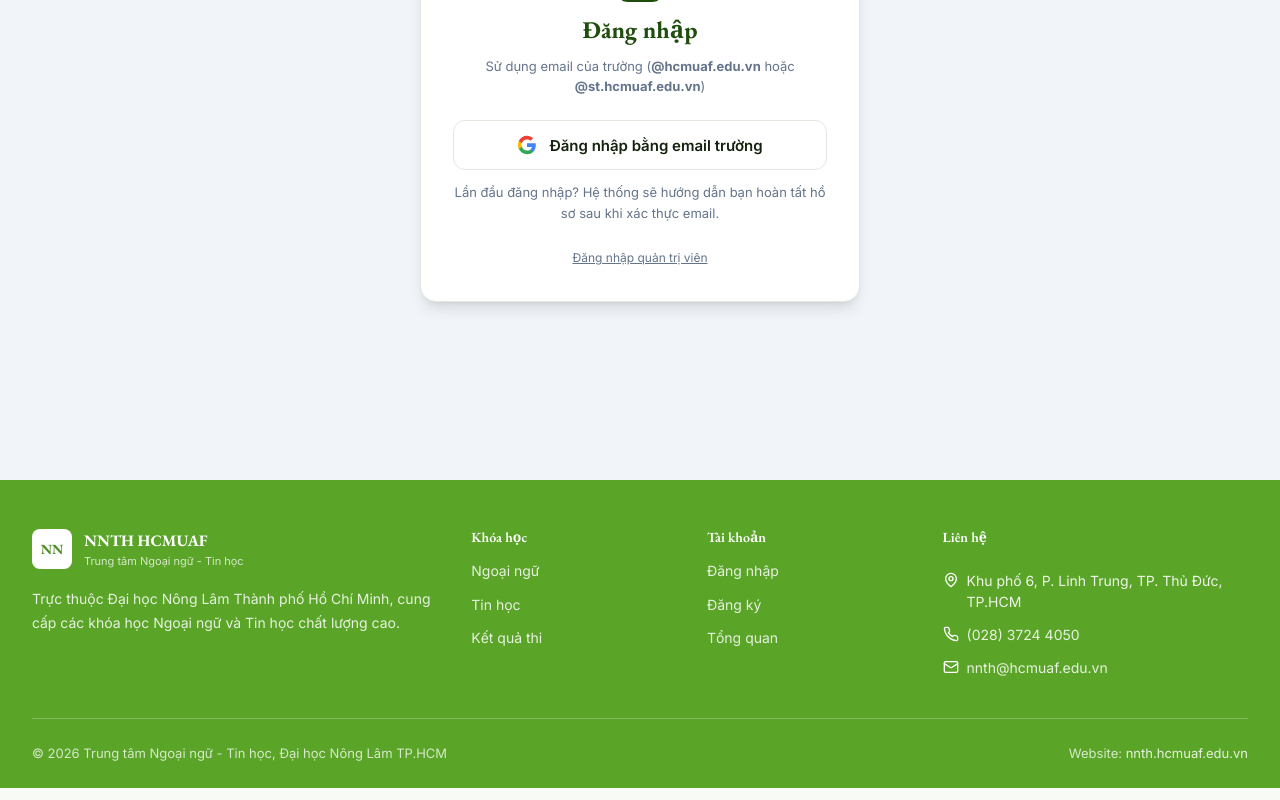
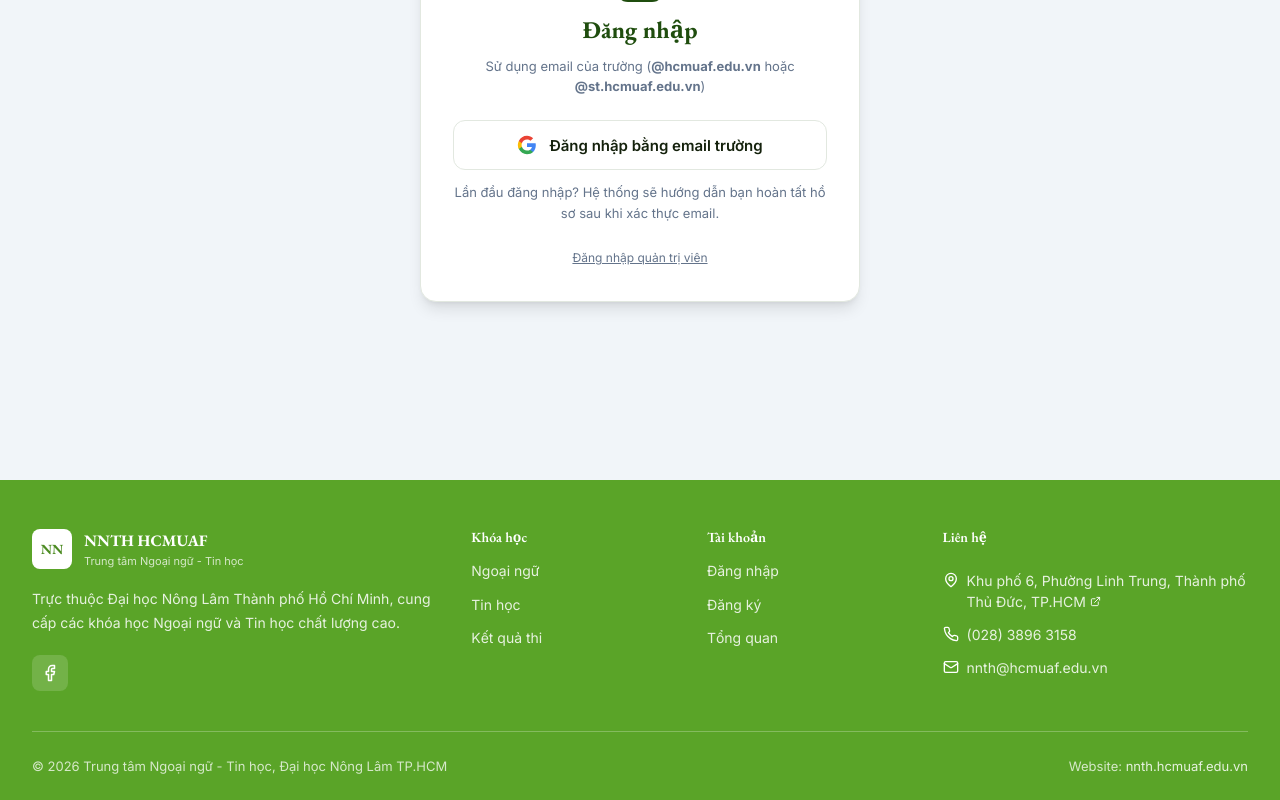
Before and after one commit to liemnh727706/nnth, a React (Create React App) app in the folder client/: page /login in a window 1280 px wide. Shown: the part 409-1209 px from the top of the page. Built offline with nearby package versions, Linux system fonts and the light colour scheme; no server answers.

Commit message:
feat: modal thông báo có nút phóng to/thu nhỏ/đóng; footer đọc từ Admin config + thêm mapUrl, facebook, zalo, youtube

```diff
--- a/client/src/components/common/Footer.jsx
+++ b/client/src/components/common/Footer.jsx
@@ -1,24 +1,45 @@
 import React from 'react';
 import { Link } from 'react-router-dom';
-import { MapPin, Phone, Mail } from 'lucide-react';
+import { MapPin, Phone, Mail, Facebook, Youtube, MessageCircle, ExternalLink } from 'lucide-react';
+import { useSiteConfig } from '../../context/SiteConfigContext';
 import styles from './Footer.module.css';
 
 export default function Footer() {
+  const { SITE, FOOTER } = useSiteConfig();
+
+  const socials = [
+    { url: FOOTER.facebook, icon: Facebook, label: 'Facebook' },
+    { url: FOOTER.zalo, icon: MessageCircle, label: 'Zalo' },
+    { url: FOOTER.youtube, icon: Youtube, label: 'YouTube' },
+  ].filter(s => s.url);
+
   return (
     <footer className={styles.footer} role="contentinfo">
       <div className="container">
         <div className={styles.grid}>
           <div className={styles.brand}>
             <div className={styles.logo}>
-              <div className={styles.logoMark}>NN</div>
+              <div className={styles.logoMark}>{SITE.logoMark || 'NN'}</div>
               <div>
-                <div className={styles.logoMain}>NNTH HCMUAF</div>
-                <div className={styles.logoSub}>Trung tâm Ngoại ngữ - Tin học</div>
+                <div className={styles.logoMain}>{SITE.shortName} HCMUAF</div>
+                <div className={styles.logoSub}>{SITE.name}</div>
               </div>
             </div>
-            <p className={styles.desc}>
-              Trực thuộc Đại học Nông Lâm Thành phố Hồ Chí Minh, cung cấp các khóa học Ngoại ngữ và Tin học chất lượng cao.
-            </p>
+            <p className={styles.desc}>{FOOTER.description}</p>
+            {socials.length > 0 && (
+              <div style={{ display: 'flex', gap: 10, marginTop: 4 }}>
+                {socials.map(({ url, icon: Icon, label }) => (
+                  <a key={label} href={url} target="_blank" rel="noopener noreferrer" aria-label={label}
+                    style={{
+                      display: 'flex', alignItems: 'center', justifyContent: 'center',
+                      width: 36, height: 36, borderRadius: 8,
+                      background: 'rgba(255,255,255,0.15)', color: '#fff',
+                    }}>
+                    <Icon size={18} />
+                  </a>
+                ))}
+              </div>
+            )}
           </div>
 
           <div className={styles.links}>
@@ -43,22 +64,28 @@ export default function Footer() {
             <h3 className={styles.linkTitle}>Liên hệ</h3>
             <div className={styles.contactItem}>
               <MapPin size={16} aria-hidden="true" />
-              <span>Khu phố 6, P. Linh Trung, TP. Thủ Đức, TP.HCM</span>
+              {FOOTER.mapUrl ? (
+                <a href={FOOTER.mapUrl} target="_blank" rel="noopener noreferrer" title="Mở bản đồ">
+                  {FOOTER.address} <ExternalLink size={11} style={{ display: 'inline' }} />
+                </a>
+              ) : (
+                <span>{FOOTER.address}</span>
+              )}
             </div>
             <div className={styles.contactItem}>
               <Phone size={16} aria-hidden="true" />
-              <a href="tel:+842837244050">(028) 3724 4050</a>
+              <a href={`tel:${(FOOTER.phone || '').replace(/[^\d+]/g, '')}`}>{FOOTER.phone}</a>
             </div>
             <div className={styles.contactItem}>
               <Mail size={16} aria-hidden="true" />
-              <a href="mailto:nnth@hcmuaf.edu.vn">nnth@hcmuaf.edu.vn</a>
+              <a href={`mailto:${FOOTER.email}`}>{FOOTER.email}</a>
             </div>
           </div>
         </div>
 
         <div className={styles.bottom}>
-          <p>&copy; {new Date().getFullYear()} Trung tâm Ngoại ngữ - Tin học, Đại học Nông Lâm TP.HCM</p>
-          <p>Website: <a href="https://nnth.hcmuaf.edu.vn">nnth.hcmuaf.edu.vn</a></p>
+          <p>&copy; {new Date().getFullYear()} {SITE.name}, {SITE.parentOrg}</p>
+          <p>Website: <a href={FOOTER.website}>{(FOOTER.website || '').replace(/^https?:\/\//, '')}</a></p>
         </div>
       </div>
     </footer>
--- a/client/src/config/site.js
+++ b/client/src/config/site.js
@@ -232,14 +232,17 @@ export const WHY_ITEMS = [
 
 /* ── 9. FOOTER ───────────────────────────────────────────────────────*/
 export const FOOTER = {
+  description: 'Trực thuộc Đại học Nông Lâm Thành phố Hồ Chí Minh, cung cấp các khóa học Ngoại ngữ và Tin học chất lượng cao.',
   address: 'Khu phố 6, Phường Linh Trung, Thành phố Thủ Đức, TP.HCM',
   phone: '(028) 3896 3158',
   email: 'nnth@hcmuaf.edu.vn',
   website: 'https://nnth.hcmuaf.edu.vn',
-  mapUrl: 'https://maps.google.com/?q=Dai+hoc+Nong+Lam+TP+HCM',
-  socialLinks: [
-    { platform: 'facebook', url: 'https://facebook.com/hcmuaf', label: 'Facebook' },
-    // { platform: 'youtube', url: 'https://youtube.com/', label: 'YouTube' },
-  ],
+  mapUrl: 'https://maps.google.com/?q=Dai+hoc+Nong+Lam+TP+HCM',  // Location (Google Maps)
+
+  // Mạng xã hội — để trống '' sẽ ẩn
+  facebook: 'https://facebook.com/hcmuaf',
+  zalo: '',
+  youtube: '',
+
   copyrightYear: new Date().getFullYear(),
 };
--- a/client/src/pages/Announcements.jsx
+++ b/client/src/pages/Announcements.jsx
@@ -1,7 +1,7 @@
 import React, { useState, useEffect } from 'react';
 import { useSearchParams } from 'react-router-dom';
 import { useQuery } from '@tanstack/react-query';
-import { Bell, Pin } from 'lucide-react';
+import { Bell, Pin, X, Maximize2, Minimize2 } from 'lucide-react';
 import api from '../utils/api';
 import LoadingSpinner from '../components/common/LoadingSpinner';
 import styles from './Announcements.module.css';
@@ -17,6 +17,7 @@ const CATEGORIES = [
 export default function Announcements() {
   const [category, setCategory] = useState('');
   const [selected, setSelected] = useState(null);
+  const [maximized, setMaximized] = useState(false);
   const [searchParams, setSearchParams] = useSearchParams();
 
   const { data: rawData, isLoading } = useQuery({
@@ -37,6 +38,7 @@ export default function Announcements() {
 
   const closeDetail = () => {
     setSelected(null);
+    setMaximized(false);
     if (searchParams.get('id')) setSearchParams({}, { replace: true });
   };
 
@@ -77,7 +79,49 @@ export default function Announcements() {
       {/* Detail modal */}
       {selected && (
         <div className={styles.overlay} onClick={closeDetail} role="dialog" aria-modal="true">
-          <div className={styles.modal} onClick={e => e.stopPropagation()}>
+          <div
+            className={styles.modal}
+            onClick={e => e.stopPropagation()}
+            style={maximized ? {
+              maxWidth: '96vw', width: '96vw',
+              maxHeight: '94vh', height: '94vh',
+              overflowY: 'auto', borderRadius: 8,
+            } : { maxHeight: '85vh', overflowY: 'auto' }}
+          >
+            {/* Thanh điều khiển cửa sổ: phóng to / thu nhỏ / đóng */}
+            <div style={{
+              display: 'flex', justifyContent: 'flex-end', gap: 6,
+              position: 'sticky', top: 0, zIndex: 5,
+              background: 'var(--color-surface)', paddingBottom: 6, marginBottom: 4,
+            }}>
+              <button
+                type="button"
+                onClick={() => setMaximized(m => !m)}
+                title={maximized ? 'Thu nhỏ' : 'Phóng to'}
+                aria-label={maximized ? 'Thu nhỏ cửa sổ' : 'Phóng to cửa sổ'}
+                style={{
+                  display: 'flex', alignItems: 'center', justifyContent: 'center',
+                  width: 34, height: 34, borderRadius: 8, border: '1px solid var(--color-border)',
+                  background: 'var(--color-surface)', cursor: 'pointer', color: 'var(--color-foreground)',
+                }}
+              >
+                {maximized ? <Minimize2 size={16} /> : <Maximize2 size={16} />}
+              </button>
+              <button
+                type="button"
+                onClick={closeDetail}
+                title="Đóng"
+                aria-label="Đóng cửa sổ"
+                style={{
+                  display: 'flex', alignItems: 'center', justifyContent: 'center',
+                  width: 34, height: 34, borderRadius: 8, border: '1px solid var(--color-border)',
+                  background: 'var(--color-surface)', cursor: 'pointer', color: 'var(--color-destructive)',
+                }}
+              >
+                <X size={16} />
+              </button>
+            </div>
+
             <div className={styles.modalMeta}>
               <span className={styles.category}>{CATEGORIES.find(c => c.value === selected.category)?.label}</span>
               <span className={styles.date}>{new Date(selected.published_at || selected.created_at).toLocaleDateString('vi-VN')}</span>
@@ -96,7 +140,7 @@ export default function Announcements() {
                     ) : (
                       <div>
                         <iframe src={att.url} title={att.name}
-                          style={{ width: '100%', height: 480, border: '1px solid var(--color-border)', borderRadius: 8 }} />
+                          style={{ width: '100%', height: maximized ? '72vh' : 480, border: '1px solid var(--color-border)', borderRadius: 8 }} />
                         <a href={att.url} target="_blank" rel="noopener noreferrer"
                           style={{ display: 'inline-block', marginTop: 6, fontSize: 13, color: 'var(--color-accent)' }}>
                           📄 Mở {att.name} trong tab mới
--- a/client/src/pages/admin/SiteContent.jsx
+++ b/client/src/pages/admin/SiteContent.jsx
@@ -289,11 +289,20 @@ export default function AdminSiteContent() {
 
       {/* ── Footer ── */}
       <SectionCard title="📞 Chân trang — Thông tin liên hệ" onReset={() => resetSection('FOOTER')}>
+        <TextField label="Mô tả ngắn về trung tâm" textarea value={config.FOOTER.description} onChange={v => set('FOOTER', 'description', v)} />
         <TextField label="Địa chỉ" value={config.FOOTER.address} onChange={v => set('FOOTER', 'address', v)} />
+        <TextField label="Location — link Google Maps (bấm vào địa chỉ sẽ mở bản đồ)" value={config.FOOTER.mapUrl} onChange={v => set('FOOTER', 'mapUrl', v)} />
         <div className={styles.formRow}>
           <TextField label="Điện thoại" value={config.FOOTER.phone} onChange={v => set('FOOTER', 'phone', v)} />
           <TextField label="Email" value={config.FOOTER.email} onChange={v => set('FOOTER', 'email', v)} />
         </div>
+        <TextField label="Website" value={config.FOOTER.website} onChange={v => set('FOOTER', 'website', v)} />
+        <div className={styles.formRow}>
+          <TextField label="Facebook (URL)" value={config.FOOTER.facebook} onChange={v => set('FOOTER', 'facebook', v)} />
+          <TextField label="Zalo (URL)" value={config.FOOTER.zalo} onChange={v => set('FOOTER', 'zalo', v)} />
+        </div>
+        <TextField label="YouTube (URL)" value={config.FOOTER.youtube} onChange={v => set('FOOTER', 'youtube', v)} />
+        <p style={{ fontSize: 12, color: 'var(--color-muted-text)' }}>Để trống URL mạng xã hội nào thì icon đó sẽ ẩn khỏi chân trang.</p>
       </SectionCard>
 
       <div style={{ position: 'sticky', bottom: 16, textAlign: 'right' }}>
```
